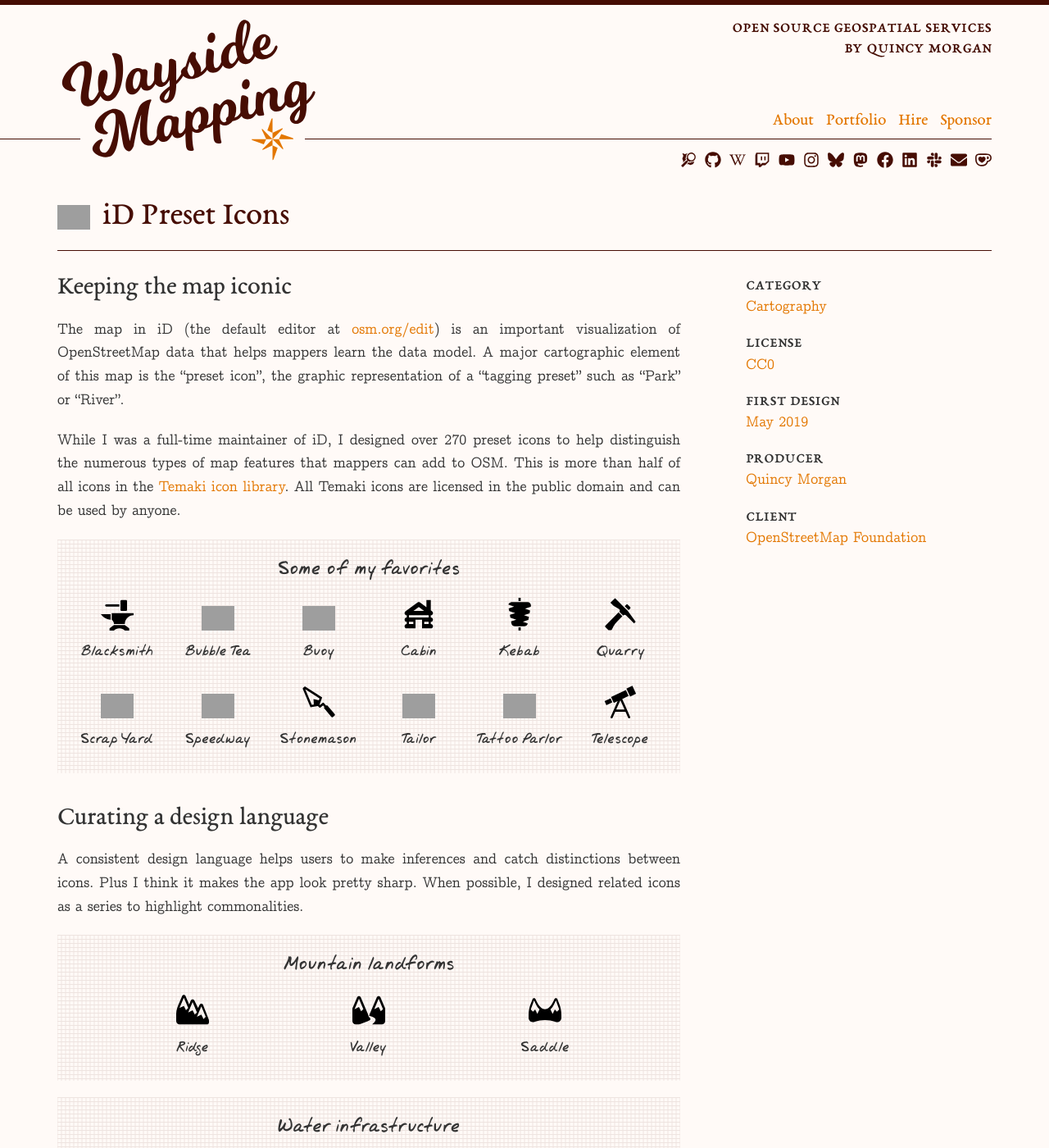
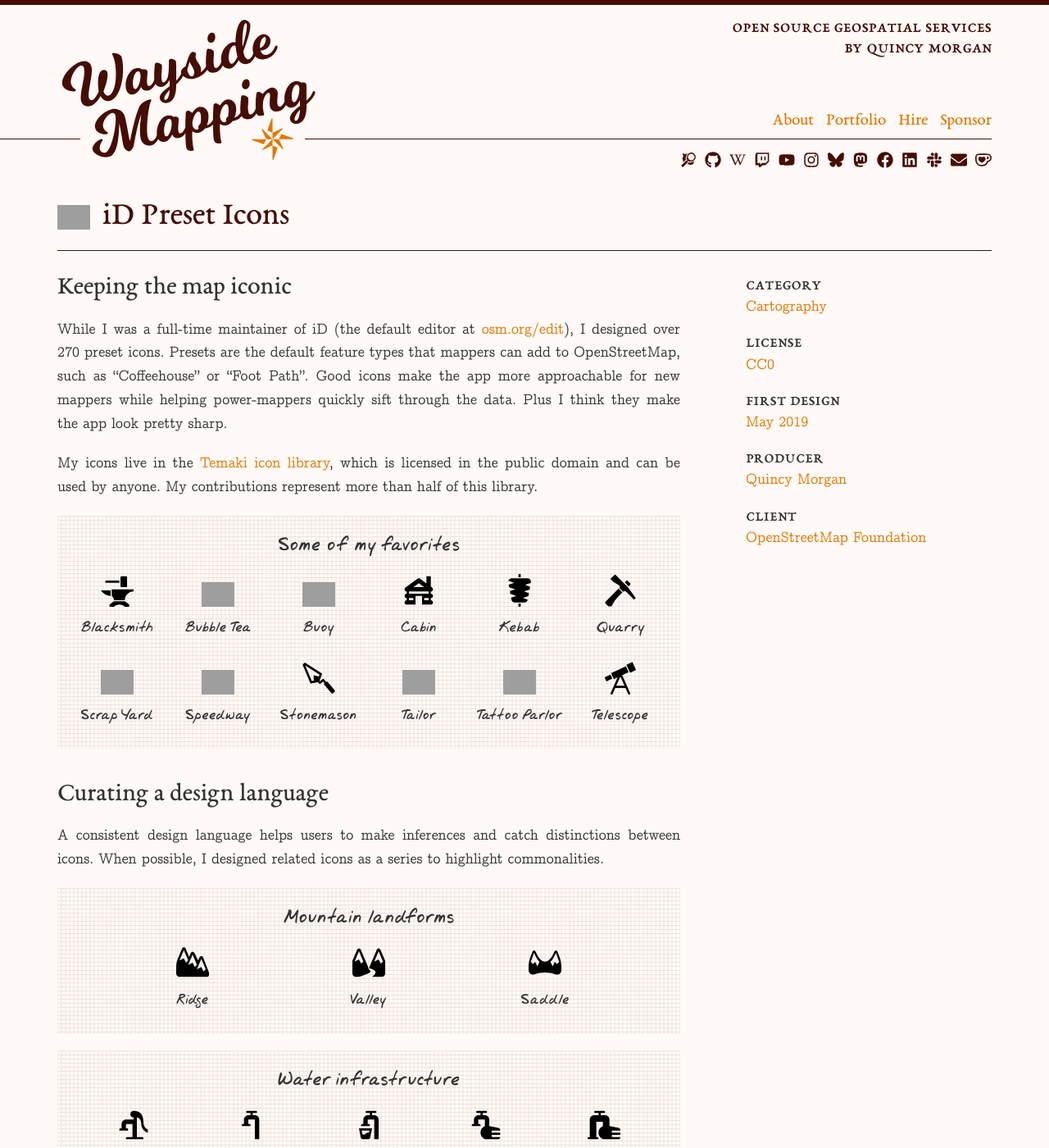
Before and after one commit to waysidemapping/waysidemapping.org, a Jekyll site: the page built from _source/_projects/id-preset-icons.md, in a window 1280 px wide and 1400 px high. Shown: the whole window at 82% size. Built offline with Jekyll 4.4.1, drawn with Linux system fonts in a browser that asks for light colours; some of the changed text lies outside the part shown.

Commit message:
Improve copy

```diff
--- a/_source/_projects/id-preset-icons.md
+++ b/_source/_projects/id-preset-icons.md
@@ -20,9 +20,9 @@
 ---
 ## Keeping the map iconic
 
-The map in iD (the default editor at [osm.org/edit](https://www.openstreetmap.org/edit?editor=id)) is an important visualization of OpenStreetMap data that helps mappers learn the data model. A major cartographic element of this map is the "preset icon", the graphic representation of a "tagging preset" such as "Park" or "River".
+While I was a full-time maintainer of iD (the default editor at [osm.org/edit](https://www.openstreetmap.org/edit?editor=id)), I designed over 270 preset icons. Presets are the default feature types that mappers can add to OpenStreetMap, such as "Coffeehouse" or "Foot Path". Good icons make the app more approachable for new mappers while helping power-mappers quickly sift through the data. Plus I think they make the app look pretty sharp.
 
-While I was a full-time maintainer of iD, I designed over 270 preset icons to help distinguish the numerous types of map features that mappers can add to OSM. This is more than half of all icons in the [Temaki icon library](https://github.com/rapideditor/temaki). All Temaki icons are licensed in the public domain and can be used by anyone.
+My icons live in the [Temaki icon library](https://github.com/rapideditor/temaki), which is licensed in the public domain and can be used by anyone. My contributions represent more than half of this library.
 
 {% include graphic_start.html title="Some of my favorites" %}
   {%- include graphic_image.html file='/img/temaki/anvil_and_hammer.svg' caption='Blacksmith' width='120px' img_width='40px' -%}
@@ -41,7 +41,7 @@
 
 ## Curating a design language
 
-A consistent design language helps users to make inferences and catch distinctions between icons. Plus I think it makes the app look pretty sharp. When possible, I designed related icons as a series to highlight commonalities.
+A consistent design language helps users to make inferences and catch distinctions between icons. When possible, I designed related icons as a series to highlight commonalities.
 
 {% include graphic_start.html title="Mountain landforms" %}
   {%- include graphic_image.html file='/img/temaki/mountain_range.svg' caption='Ridge' width='120px' img_width='40px' -%}
@@ -88,7 +88,7 @@
 
 ## Representing map features
 
-The first step when designing an icon for something is deciding how to represent it. Since iD supports a vast number of feature types, I often ended up using descriptive representations of objects rather than resorting to abstraction or analogy.
+Since iD supports a vast number of feature types, I often ended up using descriptive representations of objects rather than abstraction or analogy.
 
 For example, the default barrier icon in iD is a plain ⛔︎ no entry symbol. This is highly abstract and doesn't tell you much about the real-world nature of the barrier. So, I designed a number of barrier-specific icons to improve clarity.
 
@@ -115,7 +115,7 @@
 
 ## Distinguishing similar features
 
-OpenStreetMap has a lot of similar tags that trip up new mappers. What's the difference between an island and an islet? I created distinct icons for confusingly similar features to help mappers tell them apart at a glance.
+iD has a lot of similar-sounding presets that trip up new mappers. What's the difference between an island and an islet? I created illustrative icons for confusingly similar features to help mappers decide which one is a better match.
 
 {% include graphic_start.html title="Small vs. large" %}
   {%- include graphic_image.html file='/img/temaki/islet_tree.svg' caption='Islet' width='100px' img_width='40px' -%}
```
Also changed, not shown: other parts of _source/_projects/id-preset-icons.md (+1 -1 lines).
